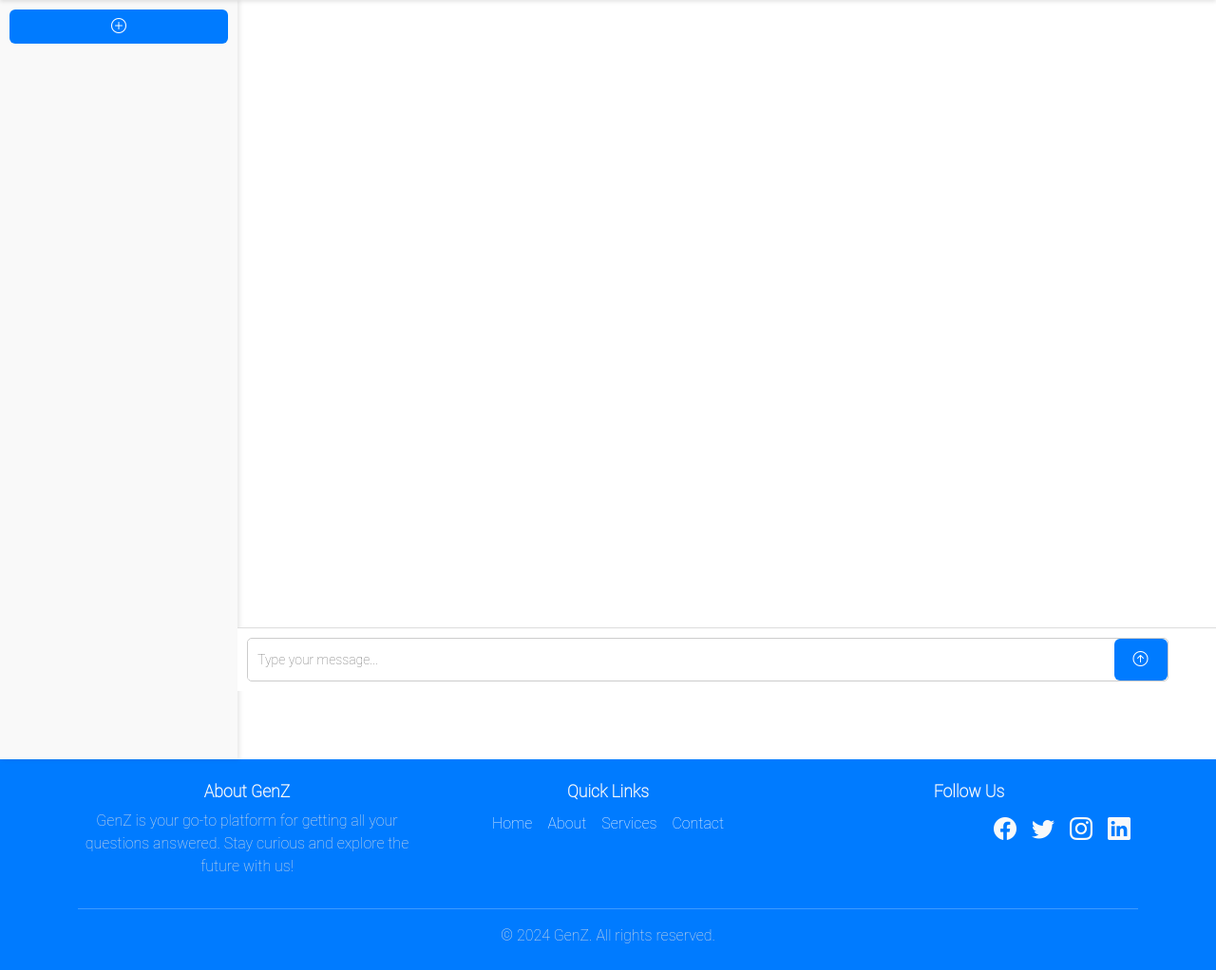
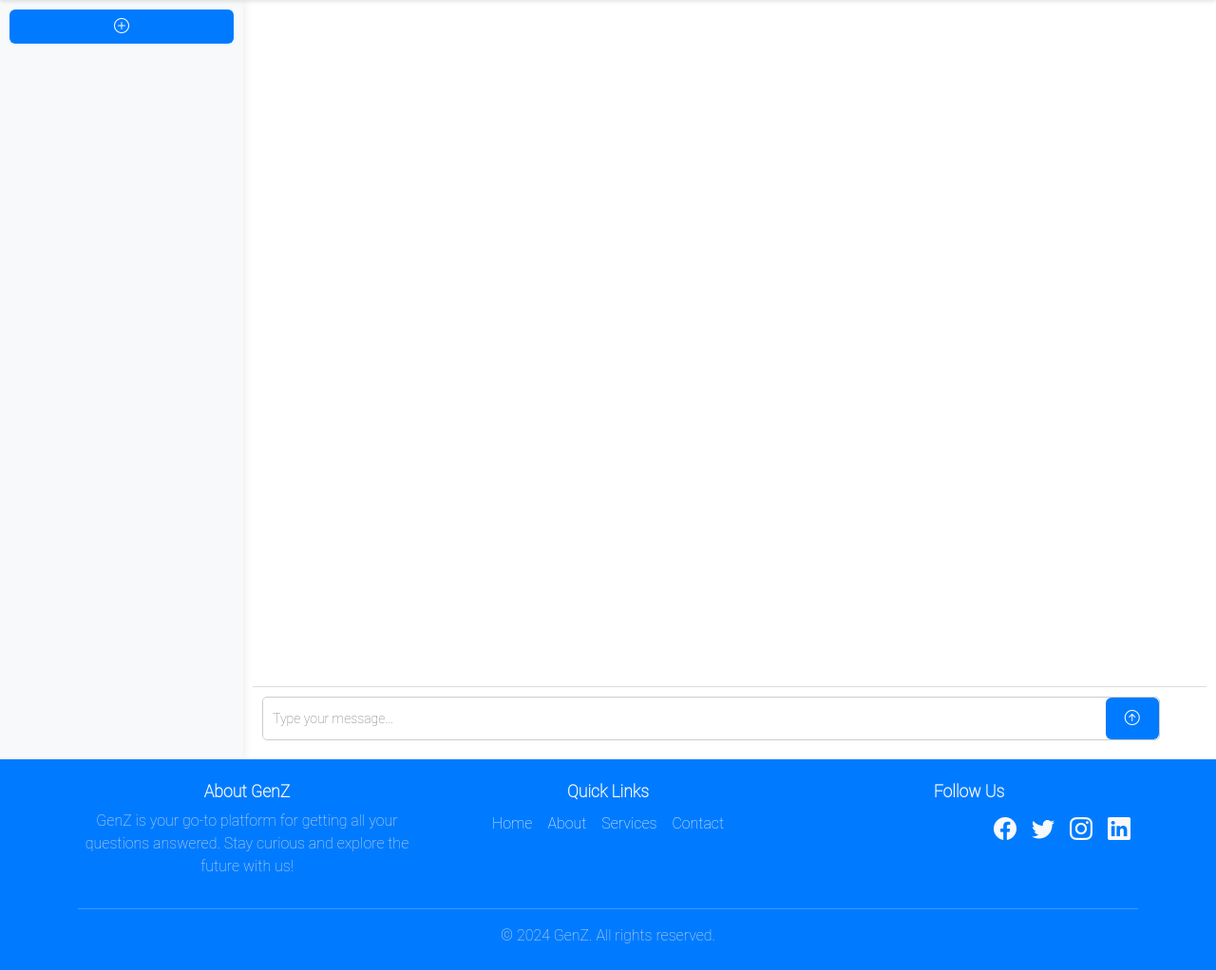
Before and after one commit to xahin96/GenZ, a Django app: page /client/1/ in a window 1280 px wide. Shown: the part 72-1094 px from the top of the page at 95% size. Run offline with Django 5.2, Linux system fonts and the light colour scheme; data that the repository does not hold is empty; parts of the project's set-up code (start-up, migrations or seed data) failed here and were passed over; some libraries are stand-ins or nearby versions.

Commit message:
Kashyap | ui fix

```diff
--- a/GenZ/client/static/client.css
+++ b/GenZ/client/static/client.css
@@ -53,7 +53,7 @@
             display: flex;
             flex-direction: column;
             flex: 1;
-            margin-left: 250px;
+
             height: 100vh;
             overflow-y: auto;
         }
@@ -88,9 +88,8 @@
 
 
 .form-wrapper {
-    position: fixed;
-    bottom: 0;
-    width: calc(100% - 250px); /* Adjust for sidebar width */
+
+    width: 100%; /* Adjust for sidebar width */
     padding: 10px;
     background-color: #fff;
     border-top: 1px solid #ddd;
--- a/GenZ/client/templates/index.html
+++ b/GenZ/client/templates/index.html
@@ -1,10 +1,64 @@
 {% extends 'base.html' %}
-
 {% block title %}Chat with Bot - GenZ{% endblock %}
 {% load static %}
-
 {% block extra_css %}
     <link rel="stylesheet" type="text/css" href="{% static 'client.css' %}">
+<style>
+    /* Add this to your client.css */
+
+.chat-container {
+    display: flex;
+    height: 100vh;
+}
+
+.sidebar {
+    width: 20%;
+    background-color: #f8f9fa;
+    padding: 10px;
+    box-shadow: 0 0 10px rgba(0, 0, 0, 0.1);
+    /* Remove fixed positioning */
+    position: relative;
+}
+
+.content {
+    width: 80%;
+    padding: 10px;
+    display: flex;
+    flex-direction: column;
+    justify-content: space-between;
+}
+
+.content-wrapper {
+    flex-grow: 1;
+    overflow-y: auto;
+}
+
+.form-wrapper {
+    padding: 10px;
+    border-top: 1px solid #ddd;
+}
+
+.message-input {
+    display: flex;
+    align-items: center;
+}
+
+.message-input textarea {
+    flex-grow: 1;
+    resize: none;
+    padding: 10px;
+    margin-right: 10px;
+}
+
+footer {
+    text-align: center;
+    padding: 10px;
+    background-color: #007bff;
+    color: #fff;
+    position: relative;
+}
+
+</style>
 {% endblock %}
 
 {% block content %}
@@ -58,7 +112,6 @@ input.addEventListener("keypress", function(event) {
     document.getElementById("myBtn").click();
   }
 });
-
 </script>
 
 {% endblock %}
```
